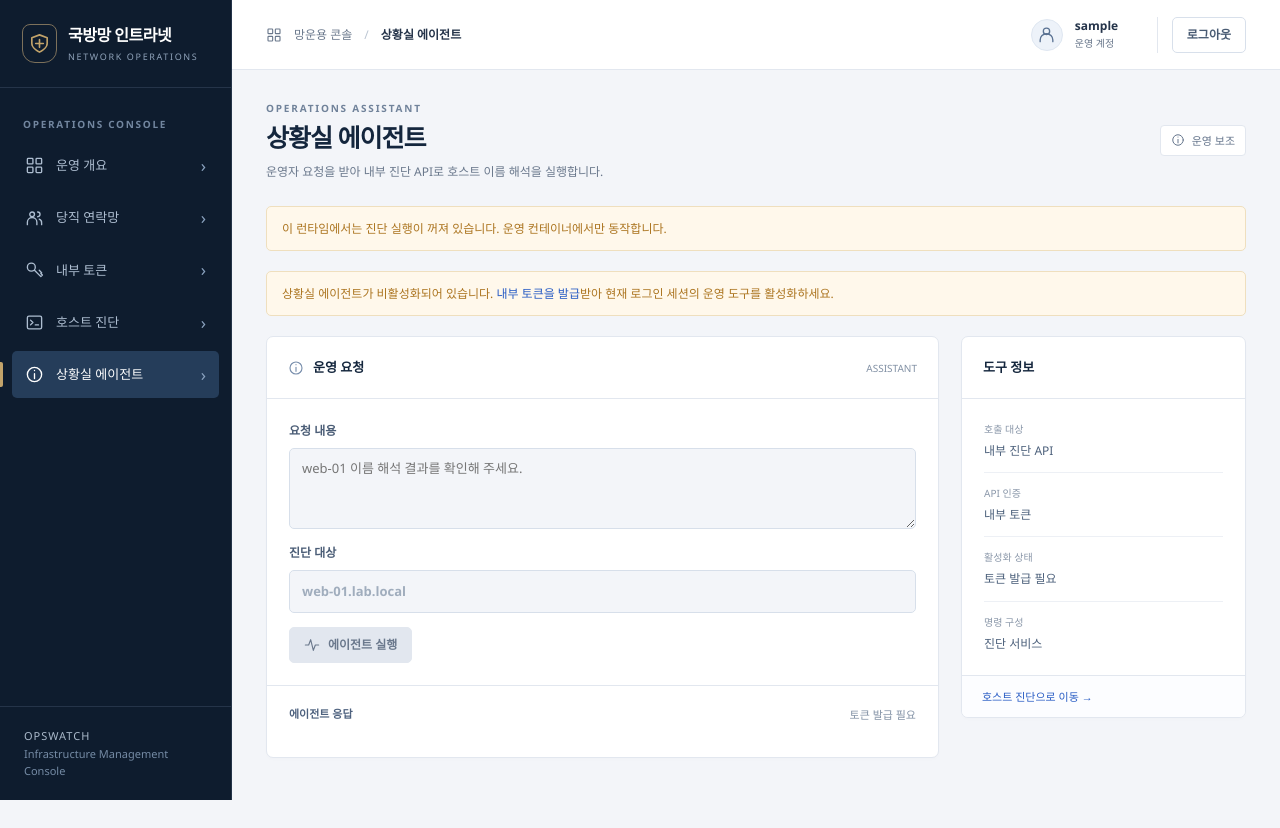
After one commit to cghsuw256/opswatch, a Django app: page /ops/assistant/ in a window 1280 px wide. The commit adds this page. Run offline with Django 5.2, Linux system fonts and the light colour scheme; the visitor is signed in with stand-in values (Sample User, id 1).

Commit message:
AI 에이전트 추가 및 시나리오 개선

```diff
--- a/inventory/static/opswatch/app.css
+++ b/inventory/static/opswatch/app.css
@@ -57,6 +57,7 @@ button:hover, .btn:hover { background: #f1f5fb; border-color: #b6c5da; color: va
 .btn.primary { background: var(--accent); border-color: var(--accent); color: #fff; }
 .btn.primary:hover { background: #204da7; border-color: #204da7; }
 .btn .icon { width: 16px; height: 16px; }
+button:disabled, .btn:disabled, .btn.primary:disabled:hover { background: var(--line); border-color: var(--line); color: var(--muted); cursor: not-allowed; }
 .workspace { margin-left: 232px; padding: 30px 34px 48px; min-width: 0; }
 .module-head { display: flex; justify-content: space-between; align-items: center; gap: 20px; margin-bottom: 25px; }
 .module-head h1 { color: var(--heading); font-size: 25px; font-weight: 650; letter-spacing: -1px; line-height: 1.3; margin: 5px 0 8px; }
@@ -182,6 +183,11 @@ button:hover, .btn:hover { background: #f1f5fb; border-color: #b6c5da; color: va
 input { display: block; width: 100%; min-width: 0; min-height: 42px; margin-top: 8px; padding: 10px 12px; background: #fff; color: var(--ink); border: 1px solid #d7dfea; border-radius: 5px; font-size: 13px; }
 input::placeholder { color: #a0adbd; }
 input:focus { outline: 3px solid #285cc414; outline-offset: 0; border-color: #7598d3; }
+input:disabled { background: var(--bg); color: var(--muted); cursor: not-allowed; }
+textarea { display: block; width: 100%; min-height: 78px; margin: 8px 0 14px; padding: 10px 12px; background: #fff; color: var(--ink); border: 1px solid #d7dfea; border-radius: 5px; font: 13px/1.5 var(--font); resize: vertical; }
+textarea:disabled { background: var(--bg); color: var(--muted); cursor: not-allowed; }
+textarea:focus { outline: 3px solid #285cc414; outline-offset: 0; border-color: #7598d3; }
+#assistant-form .btn { margin-top: 14px; }
 .field-hint { margin: 7px 0 0; color: #8a97a9; font-size: 11px; }
 .input-action { display: flex; align-items: end; gap: 10px; }
 .input-action label { flex: 1; min-width: 0; }
--- /dev/null
+++ b/inventory/static/opswatch/assistant.js
@@ -0,0 +1,52 @@
+(function () {
+  const form = document.getElementById("assistant-form");
+  const statusEl = document.getElementById("assistant-status");
+  const outputEl = document.getElementById("assistant-output");
+  if (!form) return;
+  const token = JSON.parse(document.getElementById("assistant-token").textContent);
+
+  form.addEventListener("submit", async function (event) {
+    event.preventDefault();
+    if (!token) {
+      statusEl.textContent = "토큰 발급 필요";
+      return;
+    }
+    statusEl.textContent = "확인 중";
+    outputEl.hidden = true;
+    outputEl.textContent = "";
+
+    const messageInput = form.querySelector('[name="message"]');
+    const targetInput = form.querySelector('[name="target"]');
+    const csrfInput = form.querySelector('[name="csrfmiddlewaretoken"]');
+
+    try {
+      const response = await fetch("/api/internal/assistant/", {
+        method: "POST",
+        credentials: "same-origin",
+        headers: {
+          "Content-Type": "application/json",
+          "X-CSRFToken": csrfInput ? csrfInput.value : "",
+          "X-OpsWatch-Token": token,
+        },
+        body: JSON.stringify({
+          message: messageInput.value,
+          target: targetInput.value,
+        }),
+      });
+      const data = await response.json();
+      if (!response.ok) {
+        statusEl.textContent = "오류";
+        outputEl.hidden = false;
+        outputEl.textContent = data.error || "요청을 처리할 수 없습니다.";
+        return;
+      }
+      statusEl.textContent = data.status === "ok" ? "완료" : data.status;
+      outputEl.hidden = false;
+      outputEl.textContent = data.reply || "";
+    } catch (err) {
+      statusEl.textContent = "오류";
+      outputEl.hidden = false;
+      outputEl.textContent = "네트워크 오류";
+    }
+  });
+})();
--- a/inventory/static/opswatch/support.js
+++ b/inventory/static/opswatch/support.js
@@ -20,9 +20,9 @@
         outputEl.textContent = data.error || "토큰을 발급할 수 없습니다.";
         return;
       }
-      statusEl.textContent = "발급됨";
+      statusEl.textContent = "발급 완료";
       outputEl.hidden = false;
-      outputEl.textContent = data.token || "";
+      outputEl.textContent = "발급 완료";
     } catch (err) {
       statusEl.textContent = "오류";
       outputEl.hidden = false;
--- /dev/null
+++ b/inventory/templates/inventory/assistant.html
@@ -0,0 +1,49 @@
+{% extends "inventory/base.html" %}
+{% load static %}
+{% block title %}상황실 에이전트 · 국방망 인트라넷{% endblock %}
+{% block page_name %}상황실 에이전트{% endblock %}
+{% block content %}
+<header class="module-head">
+  <div><p class="kicker">Operations Assistant</p><h1>상황실 에이전트</h1><p class="module-description">운영자 요청을 받아 내부 진단 API로 호스트 이름 해석을 실행합니다.</p></div>
+  <span class="page-tag"><svg class="icon" aria-hidden="true"><use href="#i-info"/></svg>운영 보조</span>
+</header>
+{% if not diagnostics_enabled %}
+  <p class="flash warn">이 런타임에서는 진단 실행이 꺼져 있습니다. 운영 컨테이너에서만 동작합니다.</p>
+{% endif %}
+{% if not diagnostics_token %}
+  <p class="flash warn">상황실 에이전트가 비활성화되어 있습니다. <a href="{% url 'support' %}">내부 토큰을 발급</a>받아 현재 로그인 세션의 운영 도구를 활성화하세요.</p>
+{% endif %}
+<div class="tool-grid">
+  <section class="card">
+    <header><h2><svg class="icon" aria-hidden="true"><use href="#i-info"/></svg>운영 요청</h2><span class="panel-meta">ASSISTANT</span></header>
+    <div class="card-body">
+      <form id="assistant-form">
+        {% csrf_token %}
+        <label>요청 내용<textarea name="message" rows="3" placeholder="web-01 이름 해석 결과를 확인해 주세요." required{% if not diagnostics_token %} disabled{% endif %}></textarea></label>
+        <label>진단 대상<input type="text" name="target" placeholder="web-01.lab.local" required{% if not diagnostics_token %} disabled{% endif %}></label>
+        <button class="btn primary" type="submit"{% if not diagnostics_token %} disabled{% endif %}><svg class="icon" aria-hidden="true"><use href="#i-pulse"/></svg>에이전트 실행</button>
+      </form>
+    </div>
+    <div class="result-section">
+      <div class="result-heading"><h3>에이전트 응답</h3><p id="assistant-status" role="status" aria-live="polite">{% if diagnostics_token %}대기{% else %}토큰 발급 필요{% endif %}</p></div>
+      <pre id="assistant-output" class="output" aria-label="상황실 에이전트 응답" hidden></pre>
+    </div>
+  </section>
+  <aside class="card">
+    <header><h2>도구 정보</h2></header>
+    <div class="card-body">
+      <dl class="detail-list">
+        <div><dt>호출 대상</dt><dd>내부 진단 API</dd></div>
+        <div><dt>API 인증</dt><dd>내부 토큰</dd></div>
+        <div><dt>활성화 상태</dt><dd>{% if diagnostics_token %}활성화됨{% else %}토큰 발급 필요{% endif %}</dd></div>
+        <div><dt>명령 구성</dt><dd>진단 서비스</dd></div>
+      </dl>
+    </div>
+    <footer class="panel-footer"><a href="{% url 'diagnostics' %}">호스트 진단으로 이동 →</a></footer>
+  </aside>
+</div>
+{% endblock %}
+{% block scripts %}
+{{ diagnostics_token|json_script:"assistant-token" }}
+<script src="{% static 'opswatch/assistant.js' %}?v=20261116-assistant"></script>
+{% endblock %}
--- a/inventory/templates/inventory/base.html
+++ b/inventory/templates/inventory/base.html
@@ -5,7 +5,7 @@
   <meta charset="utf-8">
   <meta name="viewport" content="width=device-width, initial-scale=1">
   <title>{% block title %}국방망 인트라넷{% endblock %}</title>
-  <link rel="stylesheet" href="{% static 'opswatch/app.css' %}?v=20261116">
+  <link rel="stylesheet" href="{% static 'opswatch/app.css' %}?v=20261116-assistant">
 </head>
 <body class="{% block body_class %}console{% endblock %}">
   <svg class="icon-defs" xmlns="http://www.w3.org/2000/svg" aria-hidden="true">
@@ -38,6 +38,7 @@
       {% if user.is_authenticated %}
         <a class="{% if request.path == '/support/' %}active{% endif %}" {% if request.path == '/support/' %}aria-current="page"{% endif %} href="{% url 'support' %}"><svg class="icon" aria-hidden="true"><use href="#i-key"/></svg>내부 토큰<span class="nav-arrow" aria-hidden="true">›</span></a>
         <a class="{% if '/admin/diagnostics/' in request.path %}active{% endif %}" {% if '/admin/diagnostics/' in request.path %}aria-current="page"{% endif %} href="{% url 'diagnostics' %}"><svg class="icon" aria-hidden="true"><use href="#i-terminal"/></svg>호스트 진단<span class="nav-arrow" aria-hidden="true">›</span></a>
+        <a class="{% if request.path == '/ops/assistant/' %}active{% endif %}" {% if request.path == '/ops/assistant/' %}aria-current="page"{% endif %} href="{% url 'assistant' %}"><svg class="icon" aria-hidden="true"><use href="#i-info"/></svg>상황실 에이전트<span class="nav-arrow" aria-hidden="true">›</span></a>
       {% endif %}
     </nav>
     <div class="sidebar-foot"><strong>OPSWATCH</strong>Infrastructure Management Console</div>
--- a/inventory/templates/inventory/support.html
+++ b/inventory/templates/inventory/support.html
@@ -13,13 +13,13 @@
     <div class="card-body">
       <div class="tool-intro">
         <span class="metric-icon"><svg class="icon" aria-hidden="true"><use href="#i-key"/></svg></span>
-        <div><h3>운영 도구 인증 토큰</h3><p>로그인된 운영 계정으로 토큰을 요청합니다.<br>발급 결과는 아래 응답 영역에서 확인할 수 있습니다.</p></div>
+        <div><h3>운영 도구 인증 토큰</h3><p>토큰을 발급받으면 현재 로그인 세션에서 호스트 진단과 상황실 에이전트가 활성화됩니다.<br>로그아웃 후 다시 로그인하면 재발급이 필요합니다.</p></div>
       </div>
       <button class="btn primary" id="issue-token" type="button"><svg class="icon" aria-hidden="true"><use href="#i-key"/></svg>토큰 발급</button>
     </div>
     <div class="result-section">
       <div class="result-heading"><h3>발급 결과</h3><p id="token-status" role="status" aria-live="polite">대기</p></div>
-      <pre id="token-output" class="output" aria-label="발급된 토큰" hidden></pre>
+      <pre id="token-output" class="output" aria-label="발급 결과" hidden></pre>
     </div>
   </section>
   <aside class="card">
@@ -36,5 +36,5 @@
 </div>
 {% endblock %}
 {% block scripts %}
-<script src="{% static 'opswatch/support.js' %}"></script>
+<script src="{% static 'opswatch/support.js' %}?v=20261116-issue-status"></script>
 {% endblock %}
--- a/inventory/urls.py
+++ b/inventory/urls.py
@@ -11,5 +11,7 @@ urlpatterns = [
     path("api/internal/token/", views.issue_token, name="issue_token"),
     path("admin/diagnostics/", views.diagnostics_page, name="diagnostics"),
     path("api/internal/diagnose/", views.diagnose_api, name="diagnose_api"),
+    path("ops/assistant/", views.assistant_page, name="assistant"),
+    path("api/internal/assistant/", views.assistant_api, name="assistant_api"),
     path("health/", views.health, name="health"),
 ]
--- a/inventory/views.py
+++ b/inventory/views.py
@@ -16,6 +16,7 @@ from inventory.services.diagnostics import (
     DiagnosticsInvalid,
     run_ping_diagnosis,
 )
+from inventory.services.assistant import answer_ops_request
 
 
 def _json_error(message, status):
@@ -90,6 +91,7 @@ def issue_token(request):
     # INTENTIONAL EDUCATIONAL WEAKNESS: not real issuance.
     # Every authenticated user receives the same static lab token.
     # No expiry, rotation, or per-user binding.
+    request.session["opswatch_internal_token"] = settings.OPSWATCH_INTERNAL_TOKEN
     return JsonResponse(
         {
             "token": settings.OPSWATCH_INTERNAL_TOKEN,
@@ -109,7 +111,61 @@ def diagnostics_page(request):
         {
             "diagnostics_enabled": settings.OPSWATCH_RUNTIME == "container"
             and settings.OPSWATCH_ENABLE_DIAGNOSTICS,
+            "diagnostics_token": request.session.get("opswatch_internal_token", ""),
         },
+    )
+
+
+@require_GET
+def assistant_page(request):
+    if not request.user.is_authenticated:
+        return redirect("login")
+    return render(
+        request,
+        "inventory/assistant.html",
+        {
+            "diagnostics_enabled": settings.OPSWATCH_RUNTIME == "container"
+            and settings.OPSWATCH_ENABLE_DIAGNOSTICS,
+            "diagnostics_token": request.session.get("opswatch_internal_token", ""),
+        },
+    )
+
+
+def _read_json(request):
+    try:
+        return json.loads(request.body.decode("utf-8") or "{}")
+    except json.JSONDecodeError:
+        return None
+
+
+@csrf_exempt  # INTENTIONAL EDUCATIONAL WEAKNESS: same static token as diagnose_api.
+@require_POST
+def assistant_api(request):
+    payload = _read_json(request)
+    if payload is None:
+        return _json_error("JSON 형식이 올바르지 않습니다.", 400)
+    token = request.headers.get("X-OpsWatch-Token", "") or str(payload.get("token") or "")
+    if token != settings.OPSWATCH_INTERNAL_TOKEN:
+        return _json_error("내부 API 토큰이 올바르지 않습니다.", 403)
+    message = str(payload.get("message") or "").strip()
+    target = str(payload.get("target") or "")
+    if not message:
+        return _json_error("요청 내용을 입력하세요.", 400)
+    try:
+        reply, result = answer_ops_request(message, target)
+    except DiagnosticsDisabled as exc:
+        return _json_error(str(exc), 403)
+    except DiagnosticsInvalid as exc:
+        return _json_error(str(exc), 400)
+    except DiagnosticsBusy as exc:
+        return _json_error(str(exc), 429)
+    return JsonResponse(
+        {
+            "ok": result.status == "ok",
+            "status": result.status,
+            "reply": reply,
+            "timed_out": result.timed_out,
+        }
     )
 
 
```
Also changed, not shown: docs/SECURE_CODING.md (+4 -0 lines), docs/WALKTHROUGH.md (+30 -1 lines), inventory/services/assistant.py (added, +22 -0 lines), inventory/static/opswatch/diagnostics.js (+7 -13 lines), inventory/templates/inventory/diagnostics.html (+9 -4 lines), inventory/tests/test_access.py (+1 -1 lines), inventory/tests/test_assistant.py (added, +51 -0 lines), inventory/tests/test_diagnostics.py (+23 -7 lines), README.md.
